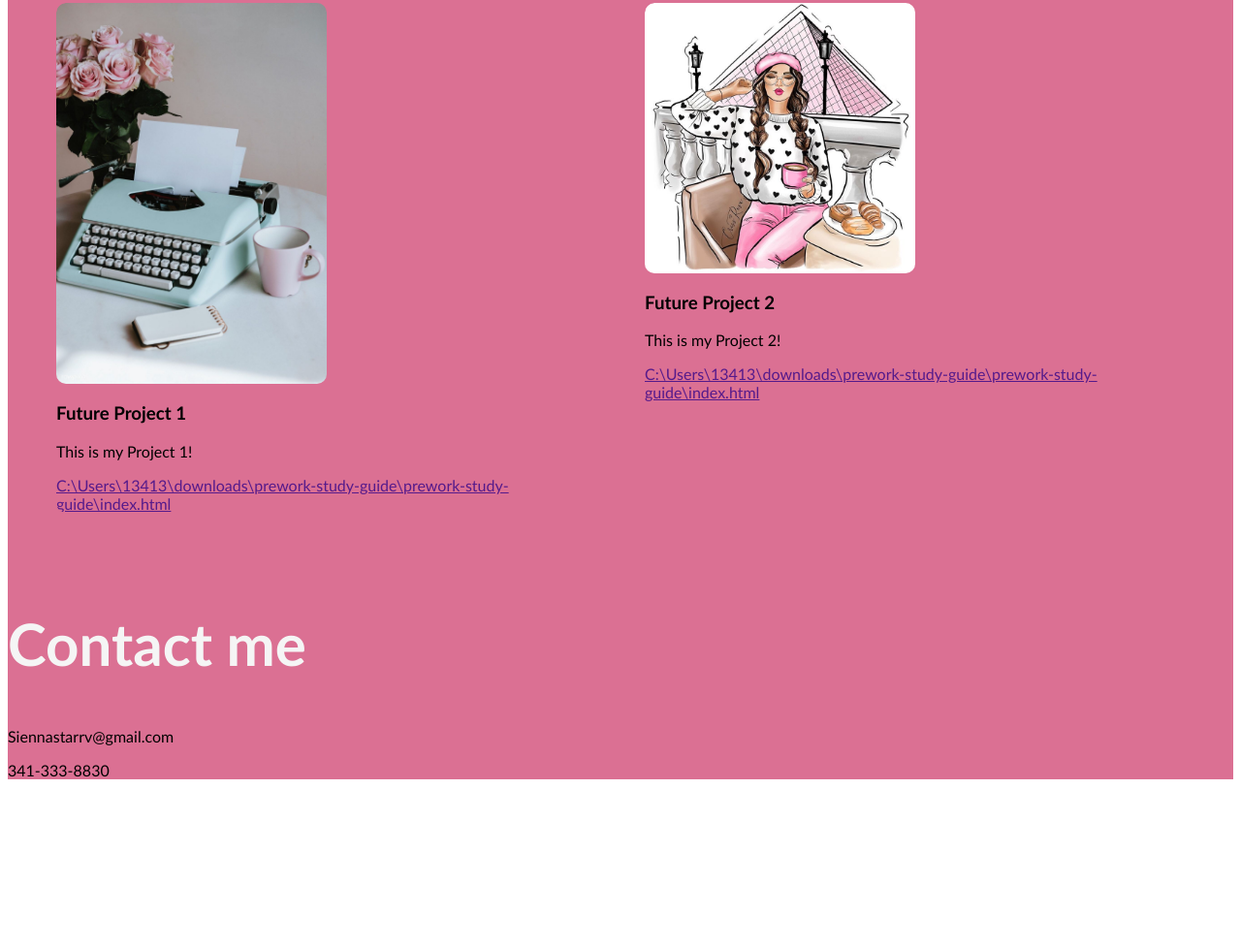
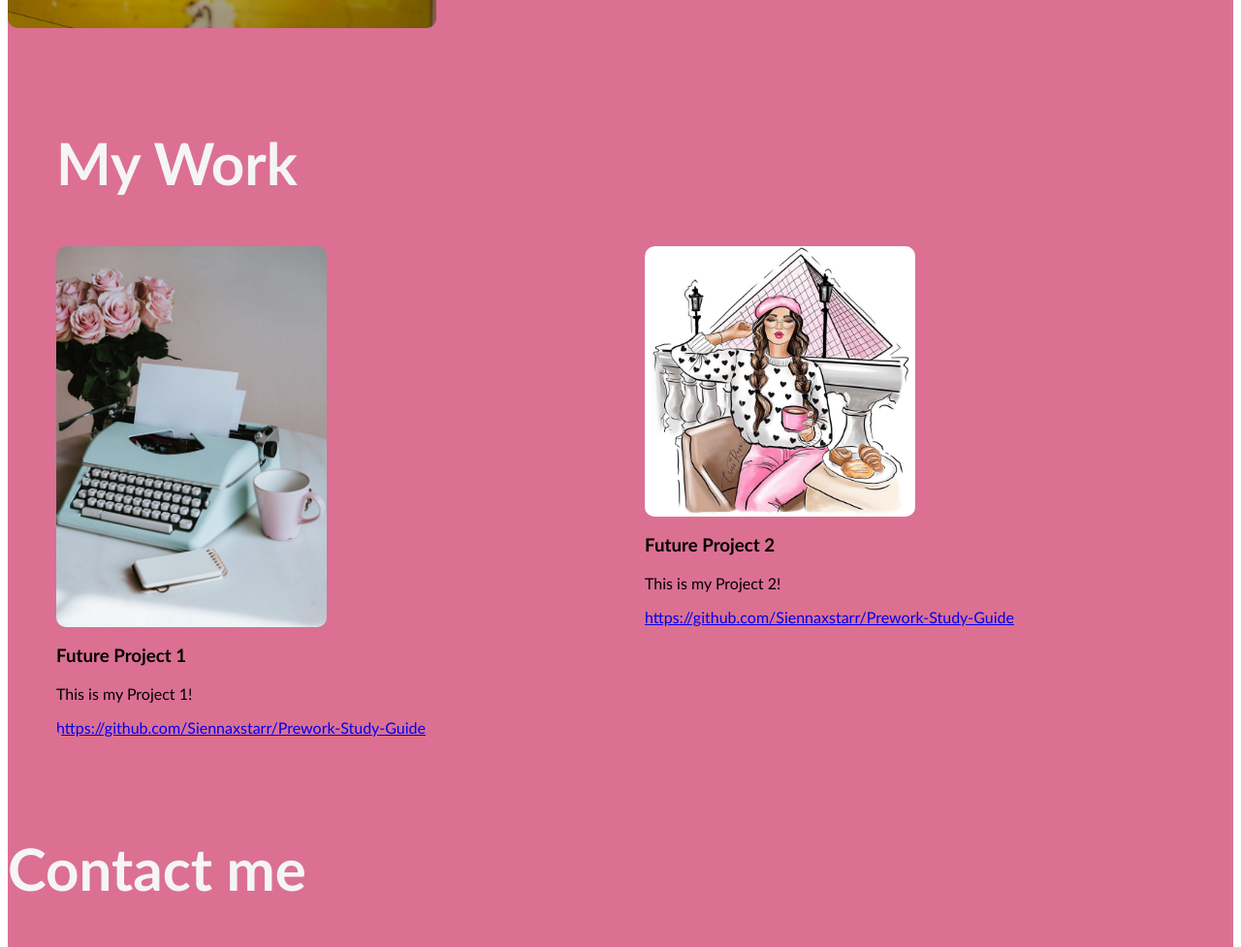
Before and after one commit to Siennaxstarr/journey, a plain HTML site: page index.html in a window 1280 px wide. Shown: the part 1037-2014 px from the top of the page at 97% size. Before the commit the page ends 1857 px from the top, so only its background shows below. Drawn offline with Linux system fonts and the light colour scheme.

Commit message:
Edited links in projects section

```diff
--- a/index.html
+++ b/index.html
@@ -22,12 +22,11 @@
         <h1>Sienna's Portfolio </h1>
         <button>Lets Begin</button>
     </div>
-
    . <div id="About">
       <div class="container">
         <div class="row">
         <div class="about-col-1">
-          <img src="me n babe xo.jpg">
+          <img src="baby.png.JPG">
         </div>
         <div class="about-col-2">
           <h1 class="sub-title">About me</h1>
@@ -63,7 +62,7 @@
             <div class="layer">
               <h3> Future Project 1</h3>
               <p>This is my Project 1!</p>
-              <a href="">C:\Users\13413\downloads\prework-study-guide\prework-study-guide\index.html</a>
+              <a href="README.md">https://github.com/Siennaxstarr/Prework-Study-Guide</a>
             </div>
           </div>
           <div class="work">
@@ -71,7 +70,7 @@
             <div class="layer">
               <h3> Future Project 2</h3>
               <p>This is my Project 2!</p>
-              <a href="">C:\Users\13413\downloads\prework-study-guide\prework-study-guide\index.html</a>
+              <a href="README.md">https://github.com/Siennaxstarr/Prework-Study-Guide</a>
             </div>
           </div>
         </div>
--- a/style.css
+++ b/style.css
@@ -210,7 +210,7 @@ margin-top: 50px;
 }
 
 /* -----------css for mobile screen---------- */
-@media only screen and (max-width 600px){
+@media only screen and (max-width){
 
 }
 .portfolio {
```
